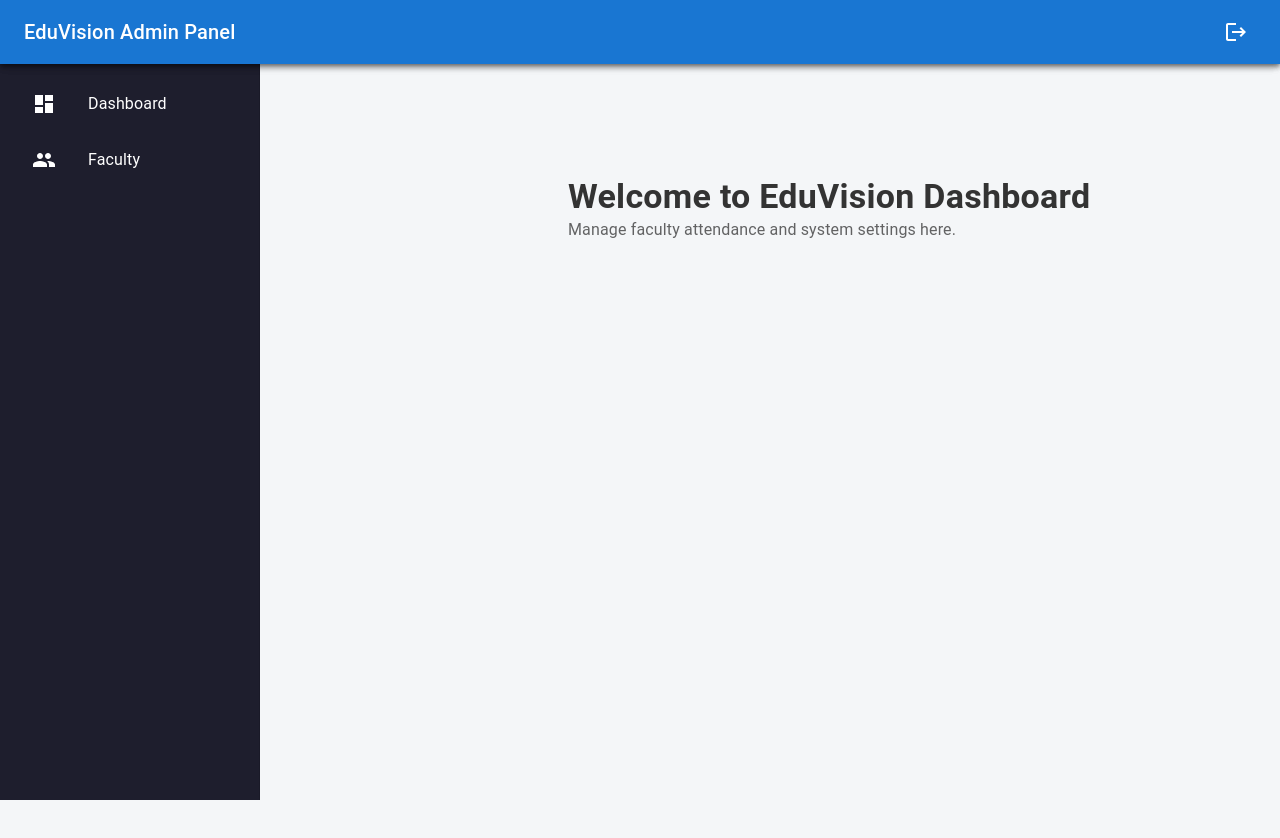
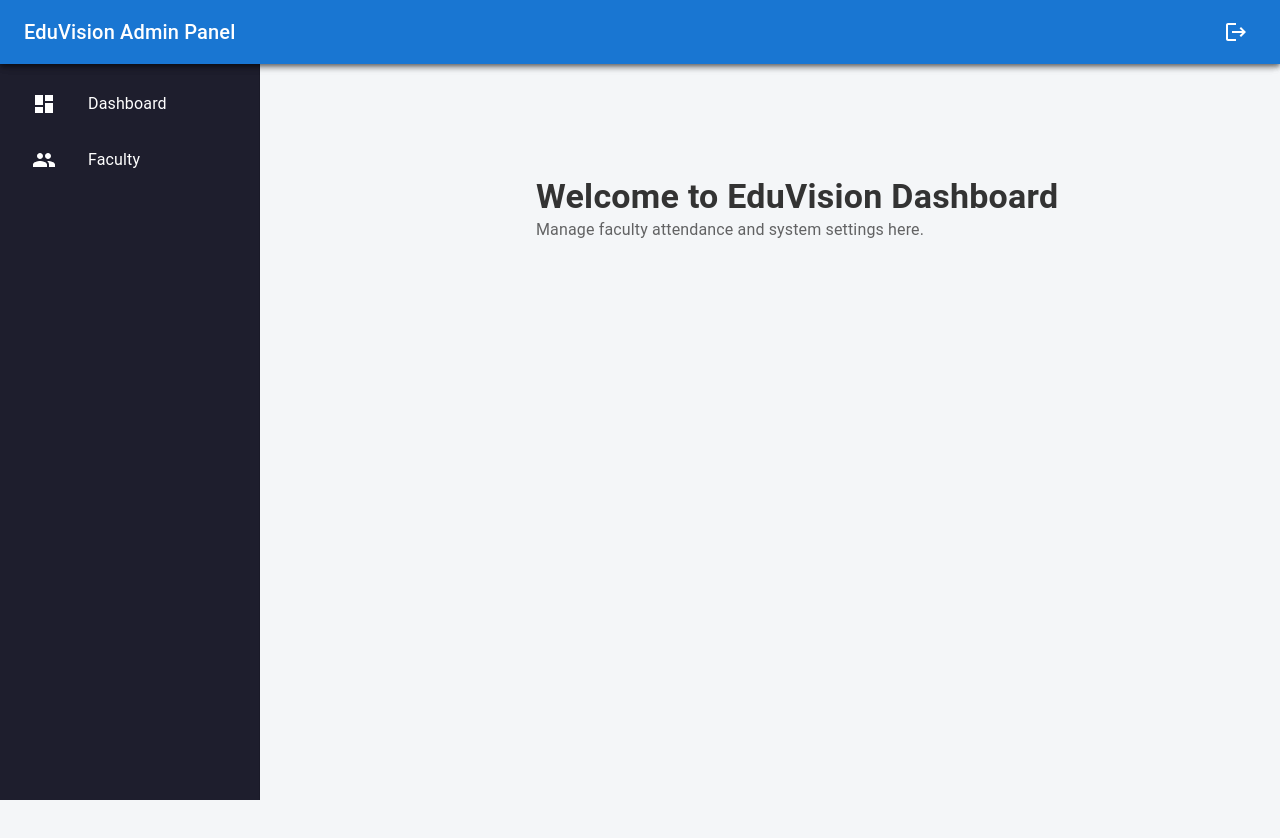
Before and after one commit to itsmawk/eduvision, a React (Vite) app in the folder frontend/: page /dashboard/1 in a window 1280 px wide. Shown: the top 838 px of the page. Built offline with nearby package versions, Linux system fonts and the light colour scheme.

Commit message:
update konti

```diff
--- a/frontend/src/components/AdminHeader.tsx
+++ b/frontend/src/components/AdminHeader.tsx
@@ -18,7 +18,7 @@ const AdminHeader: React.FC = () => {
       confirmButtonText: "Yes, log out",
     }).then((result) => {
       if (result.isConfirmed) {
-        navigate("/"); // Redirect to login page
+        navigate("/");
       }
     });
   };
--- a/frontend/src/pages/Login.tsx
+++ b/frontend/src/pages/Login.tsx
@@ -52,8 +52,6 @@ export default function Login() {
     }
   };
 
-
-
   return (
     <Container maxWidth="xs" sx={{ display: "flex", justifyContent: "center", alignItems: "center", minHeight: "100vh" }}>
       <Card elevation={3} sx={{ padding: 3, width: "100%", textAlign: "center" }}>
--- a/frontend/src/pages/admin/AdminMain.tsx
+++ b/frontend/src/pages/admin/AdminMain.tsx
@@ -72,10 +72,11 @@ const AdminMain: React.FC<{ children: React.ReactNode }> = ({ children }) => {
         </List>
       </Drawer>
 
-      <Box component="main" sx={{ flexGrow: 1, p: 3 }}>
-        <Toolbar />
-        {children}
-      </Box>
+      <Box component="main" sx={{ flexGrow: 1, pl: 1, pr: 3, pt: 3, pb: 3 }}>
+  <Toolbar />
+  {children}
+</Box>
+
     </Box>
   );
 };
```
